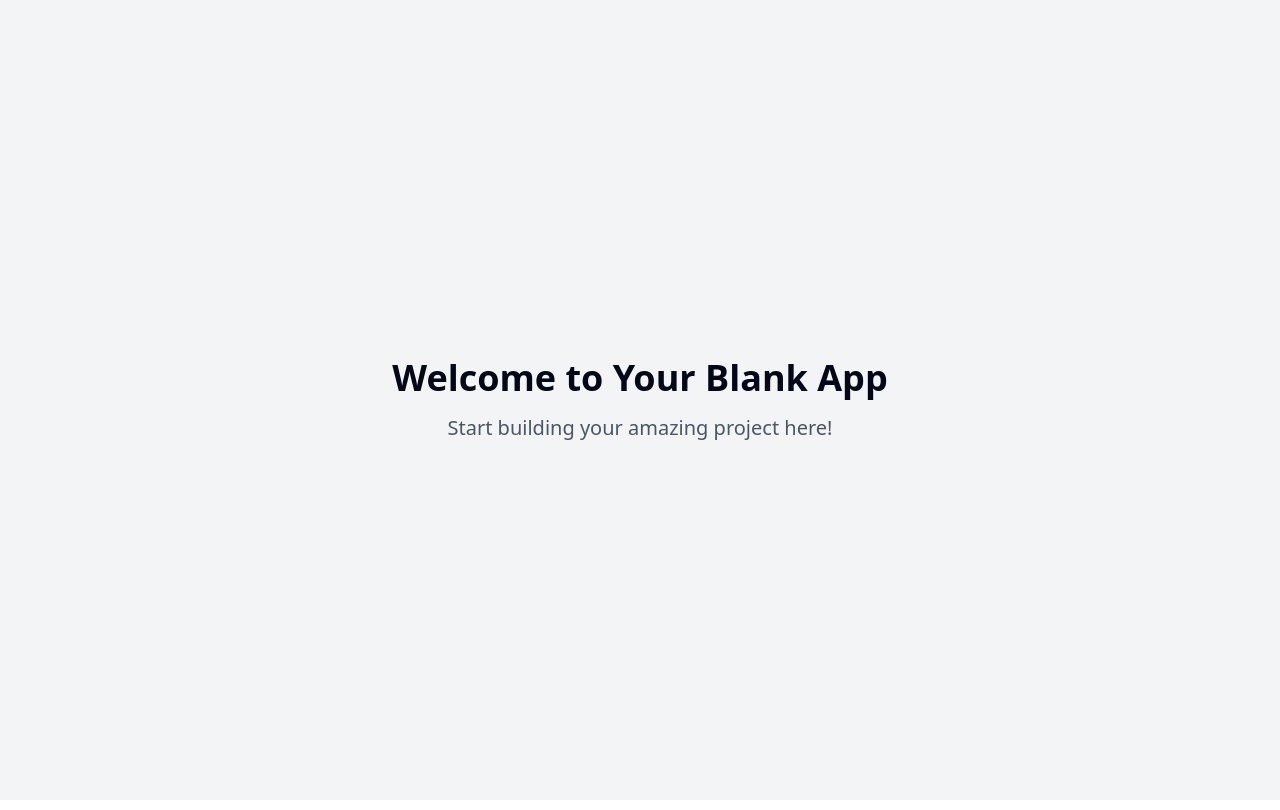
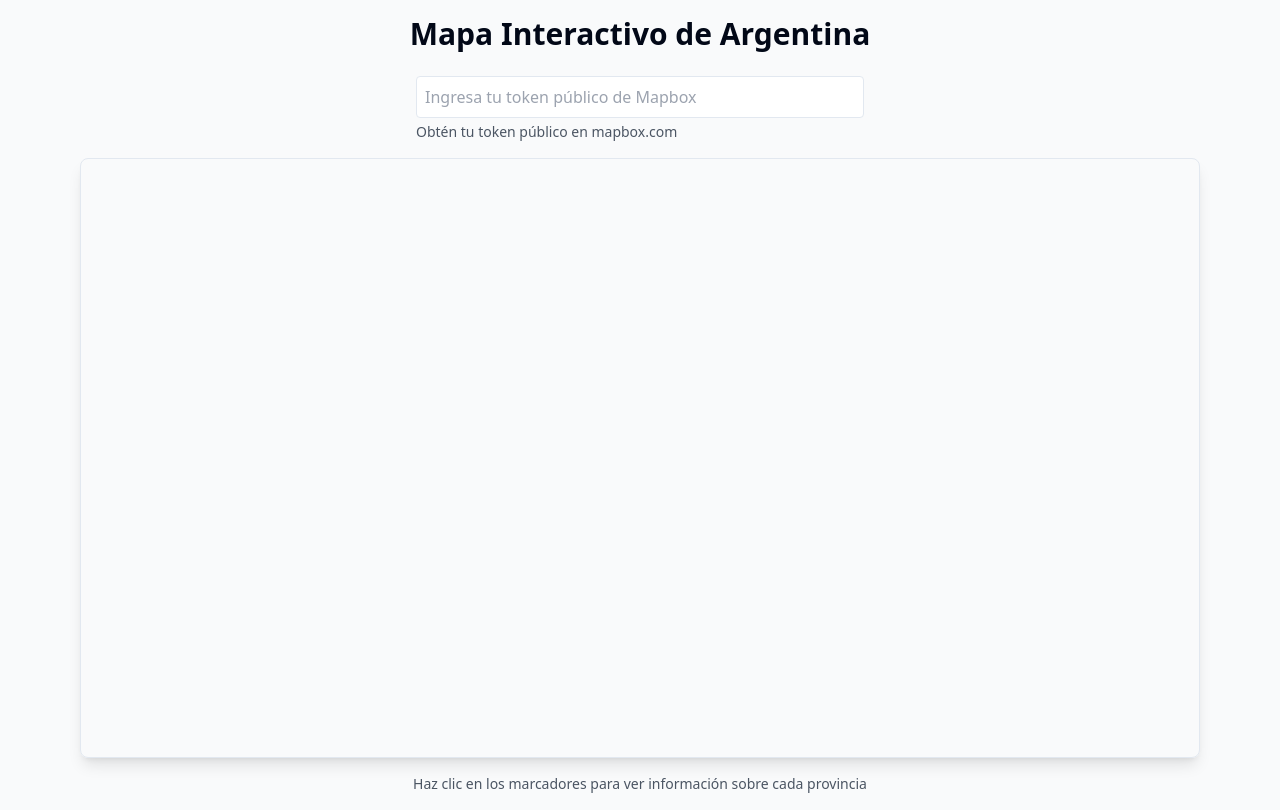
Before and after one commit to FloraNativaBahiaBlanca/argentina-geo-popups, a React (Vite) app: page / in a window 1280 px wide. Built offline with nearby package versions, Linux system fonts and the light colour scheme.

Commit message:
feat: Implement Argentina map with provinces
Implement a web application that displays the map of Argentina with clickable provinces, each showing a unique text popup.

```diff
--- a/package.json
+++ b/package.json
@@ -47,6 +47,7 @@
     "embla-carousel-react": "^8.3.0",
     "input-otp": "^1.2.4",
     "lucide-react": "^0.462.0",
+    "mapbox-gl": "^3.11.0",
     "next-themes": "^0.3.0",
     "react": "^18.3.1",
     "react-day-picker": "^8.10.1",
--- /dev/null
+++ b/src/components/Map.tsx
@@ -0,0 +1,101 @@
+
+import { useEffect, useRef, useState } from 'react';
+import mapboxgl from 'mapbox-gl';
+import 'mapbox-gl/dist/mapbox-gl.css';
+
+interface Province {
+  name: string;
+  coordinates: [number, number];
+  description: string;
+}
+
+const provinces: Province[] = [
+  { name: 'Buenos Aires', coordinates: [-60.0000, -36.0000], description: 'La provincia más poblada de Argentina, sede de importantes centros urbanos e industriales.' },
+  { name: 'Córdoba', coordinates: [-64.1833, -31.4167], description: 'Centro cultural y educativo, conocida por sus sierras y universidades.' },
+  { name: 'Santa Fe', coordinates: [-60.6667, -31.6333], description: 'Principal centro agroindustrial y puerto importante del país.' },
+  { name: 'Mendoza', coordinates: [-68.8333, -32.8833], description: 'Famosa por sus viñedos y el Monte Aconcagua.' },
+  { name: 'Tucumán', coordinates: [-65.2167, -26.8167], description: 'El jardín de la República, cuna de la independencia argentina.' },
+  { name: 'Entre Ríos', coordinates: [-58.2333, -31.7333], description: 'Tierra de suaves colinas y ríos caudalosos.' },
+  { name: 'Salta', coordinates: [-65.4167, -24.7833], description: 'La Linda, conocida por su rica arquitectura colonial y paisajes.' },
+  { name: 'Misiones', coordinates: [-54.5167, -26.9167], description: 'Hogar de las Cataratas del Iguazú y selvas subtropicales.' },
+  { name: 'Chaco', coordinates: [-59.0333, -27.4500], description: 'Región de gran diversidad cultural y natural.' },
+  { name: 'Santiago del Estero', coordinates: [-64.2667, -27.7833], description: 'La Madre de Ciudades, primera ciudad fundada en Argentina.' },
+  { name: 'San Juan', coordinates: [-68.5167, -31.5333], description: 'Tierra del sol y del buen vino.' },
+  { name: 'Jujuy', coordinates: [-65.2997, -24.1858], description: 'Famosa por la Quebrada de Humahuaca y sus cerros multicolores.' },
+  { name: 'Río Negro', coordinates: [-67.0833, -40.8000], description: 'Destino turístico con hermosos lagos y montañas.' },
+  { name: 'Neuquén', coordinates: [-68.0591, -38.9516], description: 'Centro de deportes de invierno y paleontología.' },
+  { name: 'Formosa', coordinates: [-58.1781, -26.1775], description: 'Rica en biodiversidad y culturas originarias.' },
+  { name: 'Chubut', coordinates: [-65.1026, -43.3002], description: 'Hogar de la ballena franca austral y pingüinos.' },
+  { name: 'San Luis', coordinates: [-66.3356, -33.3022], description: 'Provincia de las sierras y los diques.' },
+  { name: 'Corrientes', coordinates: [-58.8344, -27.4806], description: 'Tierra del Chamamé y los Esteros del Iberá.' },
+  { name: 'La Pampa', coordinates: [-64.2875, -36.6167], description: 'Corazón de la región pampeana argentina.' },
+  { name: 'Catamarca', coordinates: [-65.7859, -28.4696], description: 'Tierra de antiguos pueblos y paisajes lunares.' },
+  { name: 'La Rioja', coordinates: [-66.8511, -29.4131], description: 'Provincia de parques naturales y viñedos.' },
+  { name: 'Santa Cruz', coordinates: [-69.2166, -48.8166], description: 'Hogar del Glaciar Perito Moreno.' },
+  { name: 'Tierra del Fuego', coordinates: [-67.7000, -54.8000], description: 'El fin del mundo, punto más austral de Argentina.' }
+];
+
+const Map = () => {
+  const mapContainer = useRef<HTMLDivElement>(null);
+  const map = useRef<mapboxgl.Map | null>(null);
+  const [mapboxToken, setMapboxToken] = useState('');
+
+  useEffect(() => {
+    if (!mapContainer.current || !mapboxToken) return;
+
+    mapboxgl.accessToken = mapboxToken;
+
+    map.current = new mapboxgl.Map({
+      container: mapContainer.current,
+      style: 'mapbox://styles/mapbox/light-v11',
+      center: [-64.0000, -38.4161],
+      zoom: 4
+    });
+
+    // Agregar controles de navegación
+    map.current.addControl(new mapboxgl.NavigationControl(), 'top-right');
+
+    // Agregar marcadores y popups para cada provincia
+    provinces.forEach(province => {
+      const popup = new mapboxgl.Popup({ offset: 25 })
+        .setHTML(`<h3 class="font-bold text-lg">${province.name}</h3>
+                  <p class="text-sm mt-1">${province.description}</p>`);
+
+      new mapboxgl.Marker({
+        color: "#1EAEDB"
+      })
+        .setLngLat(province.coordinates)
+        .setPopup(popup)
+        .addTo(map.current!);
+    });
+
+    return () => map.current?.remove();
+  }, [mapboxToken]);
+
+  return (
+    <div className="flex flex-col items-center gap-4 w-full max-w-6xl mx-auto p-4">
+      <h1 className="text-3xl font-bold text-center mb-2">Mapa Interactivo de Argentina</h1>
+      {!mapboxToken && (
+        <div className="w-full max-w-md">
+          <input
+            type="text"
+            placeholder="Ingresa tu token público de Mapbox"
+            className="w-full p-2 border rounded"
+            onChange={(e) => setMapboxToken(e.target.value)}
+          />
+          <p className="text-sm text-gray-600 mt-1">
+            Obtén tu token público en mapbox.com
+          </p>
+        </div>
+      )}
+      <div className="w-full h-[600px] rounded-lg overflow-hidden border shadow-lg">
+        <div ref={mapContainer} className="w-full h-full" />
+      </div>
+      <p className="text-sm text-gray-600 text-center">
+        Haz clic en los marcadores para ver información sobre cada provincia
+      </p>
+    </div>
+  );
+};
+
+export default Map;
--- a/src/pages/Index.tsx
+++ b/src/pages/Index.tsx
@@ -1,12 +1,10 @@
-// Update this page (the content is just a fallback if you fail to update the page)
+
+import Map from '@/components/Map';
 
 const Index = () => {
   return (
-    <div className="min-h-screen flex items-center justify-center bg-gray-100">
-      <div className="text-center">
-        <h1 className="text-4xl font-bold mb-4">Welcome to Your Blank App</h1>
-        <p className="text-xl text-gray-600">Start building your amazing project here!</p>
-      </div>
+    <div className="min-h-screen bg-gray-50">
+      <Map />
     </div>
   );
 };
```
Also changed, not shown: 1 other file (tests, documents, lock files or other folders).
